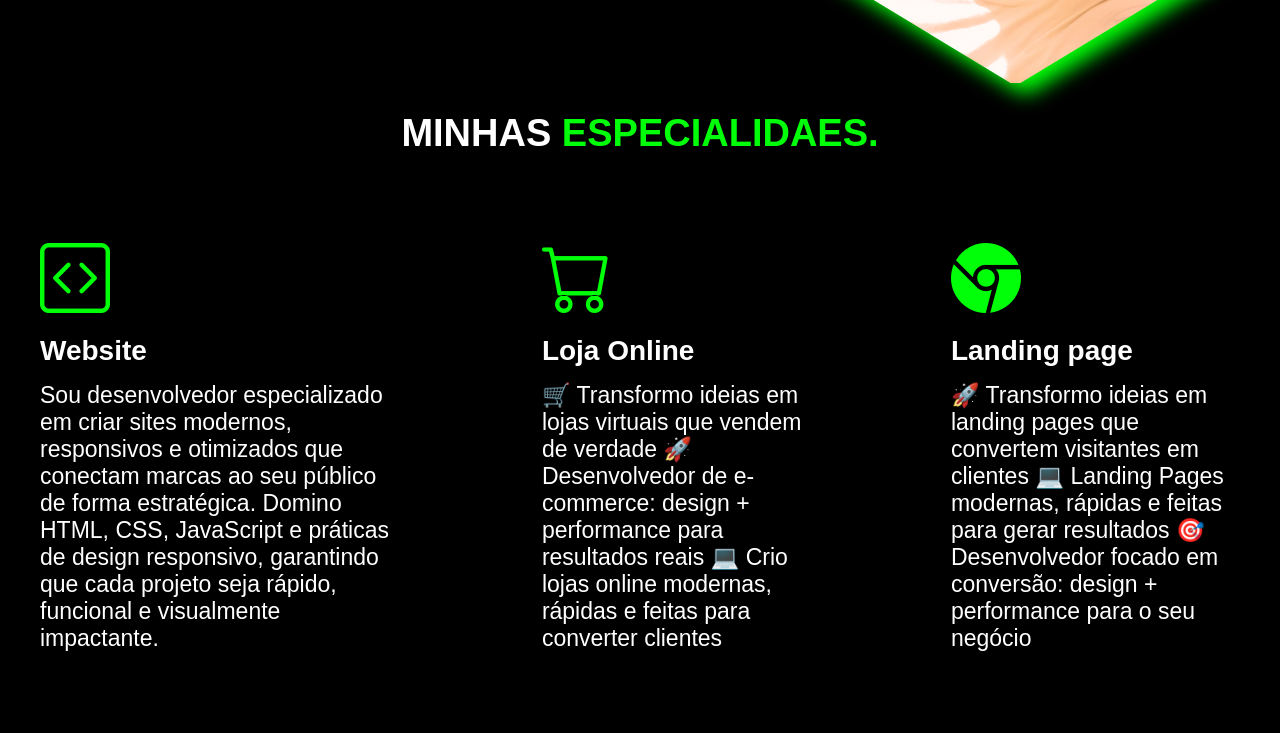
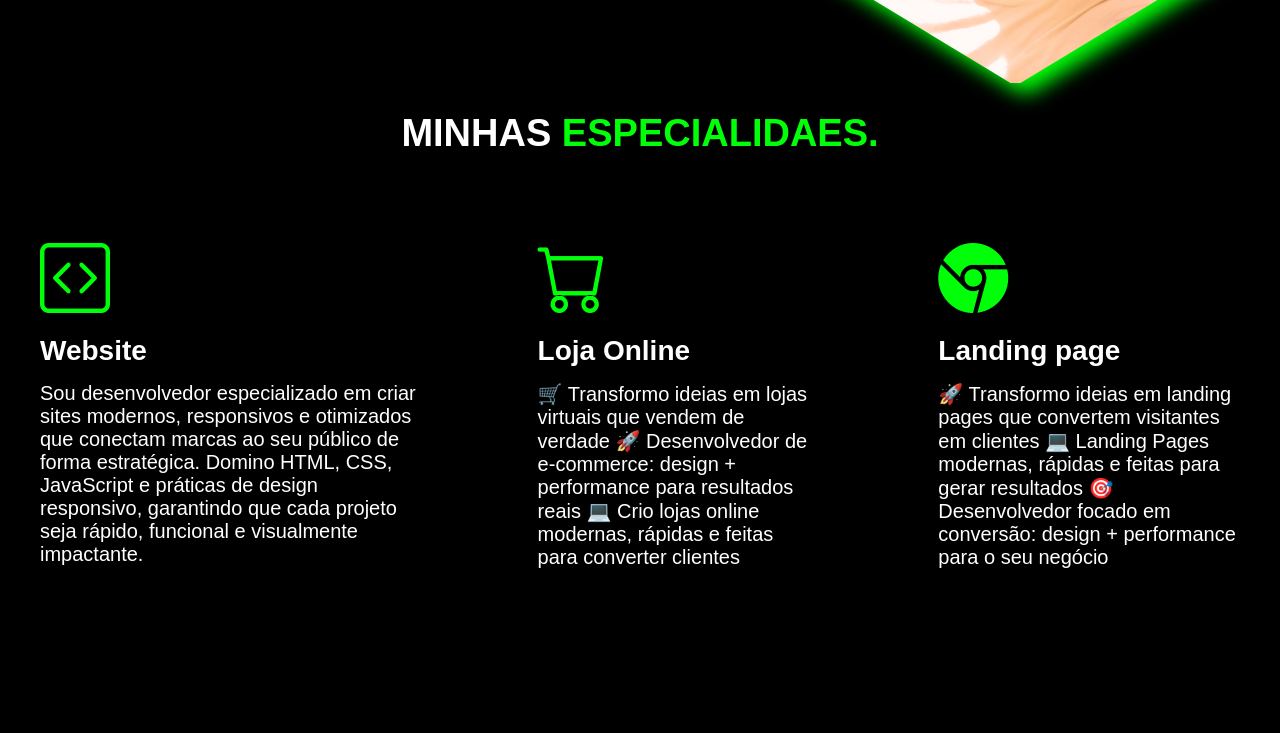
Before and after one commit to Dev-FranciscoCarvalho/Portifolio---Francisco, a plain HTML site: page index.html in a window 1280 px wide. Shown: the part 621-1354 px from the top of the page. Drawn offline with nearby package versions, Linux system fonts and the light colour scheme.

Commit message:
modificação no menu e no portifolio

```diff
--- a/style.css
+++ b/style.css
@@ -173,11 +173,11 @@ section.topo-do-site .flex{
 }
 /* ESTILO FR ESPECIALIDADES*/
 section.especialidades{
-    font-size: 23px;
-    padding: 80px 4;
+    font-size: 20px;
+    padding: 70px 4;
 }
 section.especialidades .flex{
-    gap: 60px;
+    gap: 40px;
 }
 .especialidades .especialidades-box{
     color: #fff;
@@ -189,7 +189,7 @@ section.especialidades .flex{
 }
 .especialidades .especialidades-box:hover{
    transform: scale(1.05) ;
-   box-shadow: 0 0 30px #ffffff79
+   box-shadow: 0 0 25px #ffffff79
 }
 .especialidades .especialidades-box i{
     font-size: 70px;
@@ -242,7 +242,7 @@ section.sobre .flex{
 /* PORTIFOLIO*/
 section.portifolio{
    padding: 80px 4%;
-   box-shadow: 0 0 40px 10px #5353532c;
+   box-shadow: 0 0 30px 10px #5353532c;
 }
 section.portifolio .flex{
     justify-content: space-around;
```
